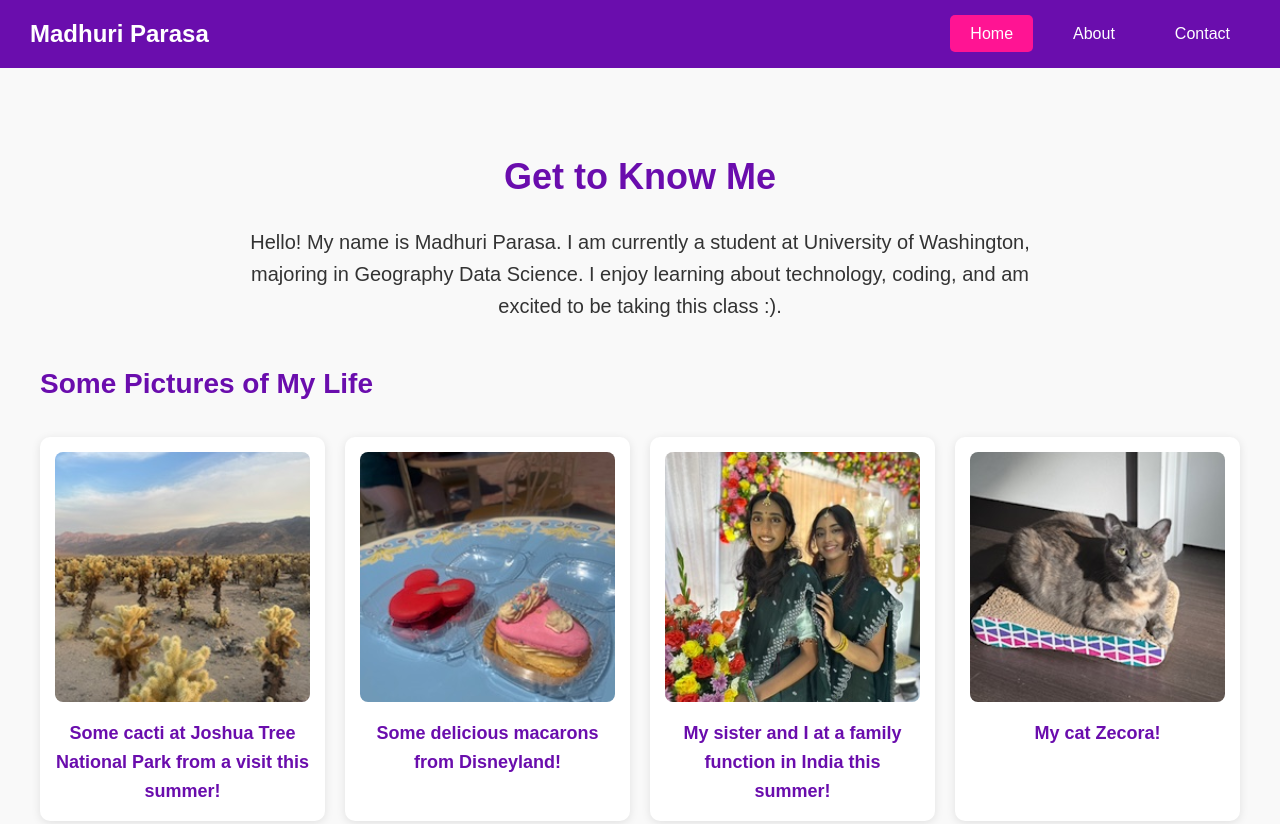
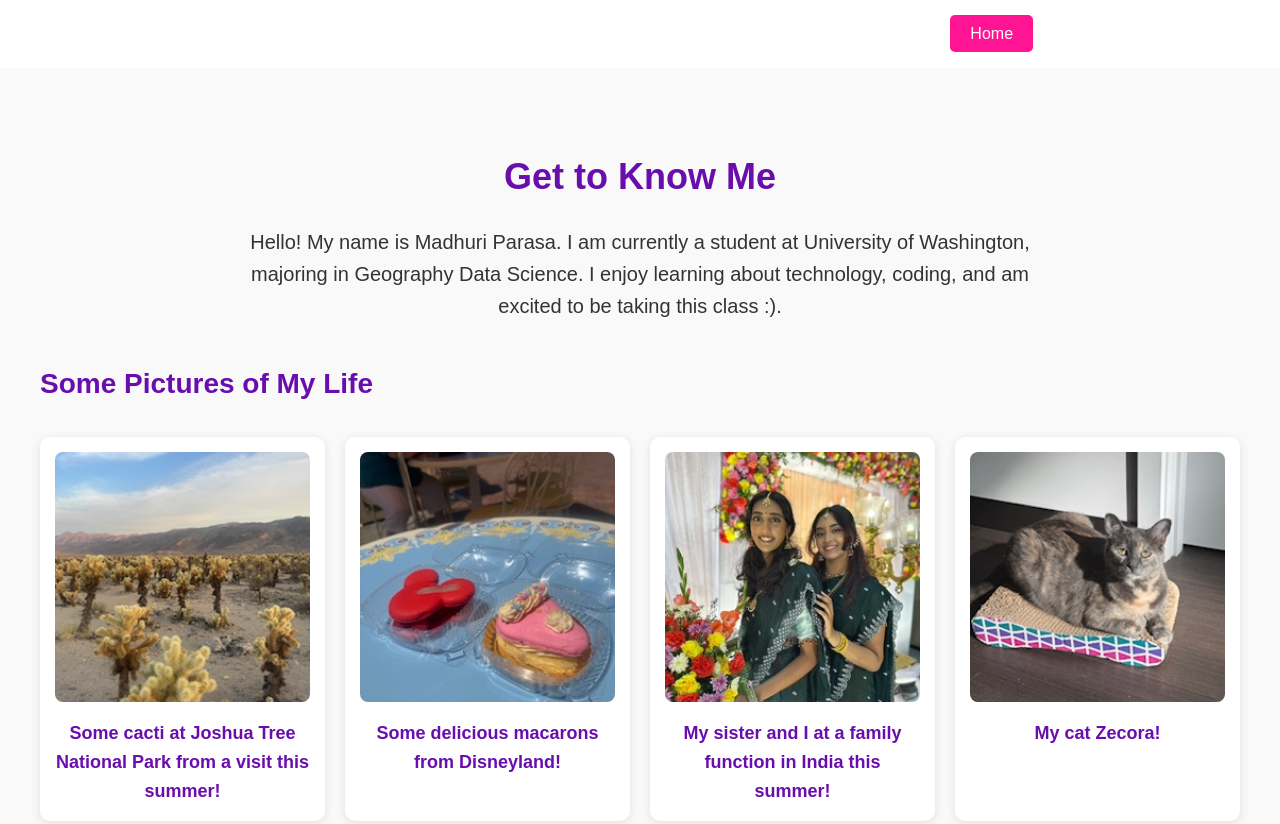
Before and after one commit to madhurip22/lab2-website, a plain HTML site: page index.html in a window 1280 px wide. Shown: the top 824 px of the page. Drawn offline with Linux system fonts and the light colour scheme.

Commit message:
Fix background color in navbar style

```diff
--- a/css/main.css
+++ b/css/main.css
@@ -14,7 +14,7 @@ body {
     display: flex;
     justify-content: space-between;
     align-items: center;
-    background-color: #6a0dad;
+    background-color: ##FFB6C1;
     padding: 15px 30px;
     position: sticky;
     top: 0;
```
